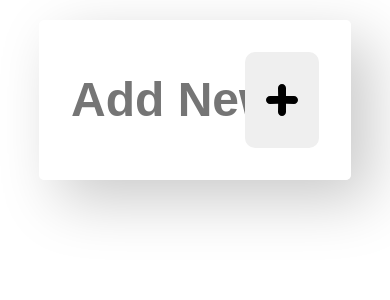
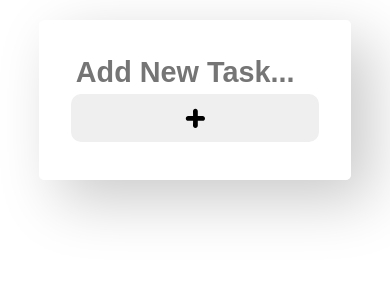
Before and after one commit to RakiDev/todo-app-react-typescript, a React (Vite) app: page / in a window 390 px wide. Shown: the top 300 px of the page. Built offline with nearby package versions, Linux system fonts and the light colour scheme.

Commit message:
added mobile layout

```diff
--- a/src/App.css
+++ b/src/App.css
@@ -40,6 +40,7 @@ ul {
   border: none;
 }
 
+
 .form_button {
   display: flex;
   width: 30%;
@@ -75,7 +76,6 @@ label {
   padding: 2rem;
   overflow: hidden;
   display: block;
-
 }
 
 .task_item_li {
@@ -91,7 +91,31 @@ label {
 }
 
 .task_item_li button {
-  width: 10%;
+  width: 40%;
+}
+
+.task_buttons_container {
+  display: inline-flex;
+  width: 30%;
+  justify-content: space-between;
+}
+
+#labelbutton {
+  background-color: #f0f0f0;
+  width: 40%;
+}
+
+#labelbutton:hover {
+  background-color: #cacaca;
+
+}
+
+#labelbutton:active {
+  color: white;
+  background-color:black;
+  border-width:2px;
+  position:relative;
+  top:2px;
 }
 
 .taskbutton {
@@ -121,3 +145,46 @@ label {
 .taskbutton svg {
   height: 70%;
 }
+
+/* Media query for mobile layout */
+
+@media only screen and (max-width: 480px) {
+  .App {
+    font-size: 1.8rem;
+  }
+
+  /* Input */
+  .form {
+    flex-direction: column;
+  }
+
+  .form_input {
+    width: 100%;
+    padding: 0.3rem;
+  }
+
+  .form_button {
+    width: 100%;
+    height: 3rem;
+  }
+
+  /* Task component */
+
+  .task_item_li {
+    flex-direction: column;
+    padding-top: 0;
+  }
+
+  .task_item_li input[type="text"] {
+    width: 100%;
+  }
+
+  .task_buttons_container {
+    width: 100%;
+  }
+
+  .task_buttons_container > button,
+  .task_buttons_container > label {
+    height: 2.2rem;
+  }
+}
--- a/src/Form.tsx
+++ b/src/Form.tsx
@@ -40,9 +40,8 @@ const Form: FC = () => {
                     value={task}
                     onChange={handleChange}
                     placeholder="Add New Task..."
-                    autoFocus
                 />
-                <button className="form_button onpressbutton onhoverbutton" onClick={addTask}>
+                <button className="form_button" onClick={addTask}>
                     <TiPlus />
                 </button>
             </div>
--- a/src/Task.tsx
+++ b/src/Task.tsx
@@ -27,15 +27,17 @@ const Task: FC<TaskPropsInterface> = ({ id, value, onDelete, modTaskValue }) =>
                 spellCheck={false}
                 id="focus-input"
             />
+            <div className="task_buttons_container">
                 <button onClick={() => {modTaskValue(id, fieldValue); setIsDisabled(true)}} className="taskbutton onpressbutton onhoverbutton">
                     <AiFillSave />
                 </button>
-            <label htmlFor="focus-input" className="taskbutton onpressbutton onhoverbutton" onClick={() => setIsDisabled(false)}>
+                <label id="labelbutton" htmlFor="focus-input" className="taskbutton onpressbutton onhoverbutton" onClick={() => setIsDisabled(false)}>
                     <BsPencilSquare />
                 </label>
                 <button onClick={() => onDelete(id)} className="taskbutton onpressbutton onhoverbutton">
                     <BsTrash />
                 </button>
+            </div>
         </li>
     );
 }
```
Lines whose indentation alone changed are shown as unchanged.
